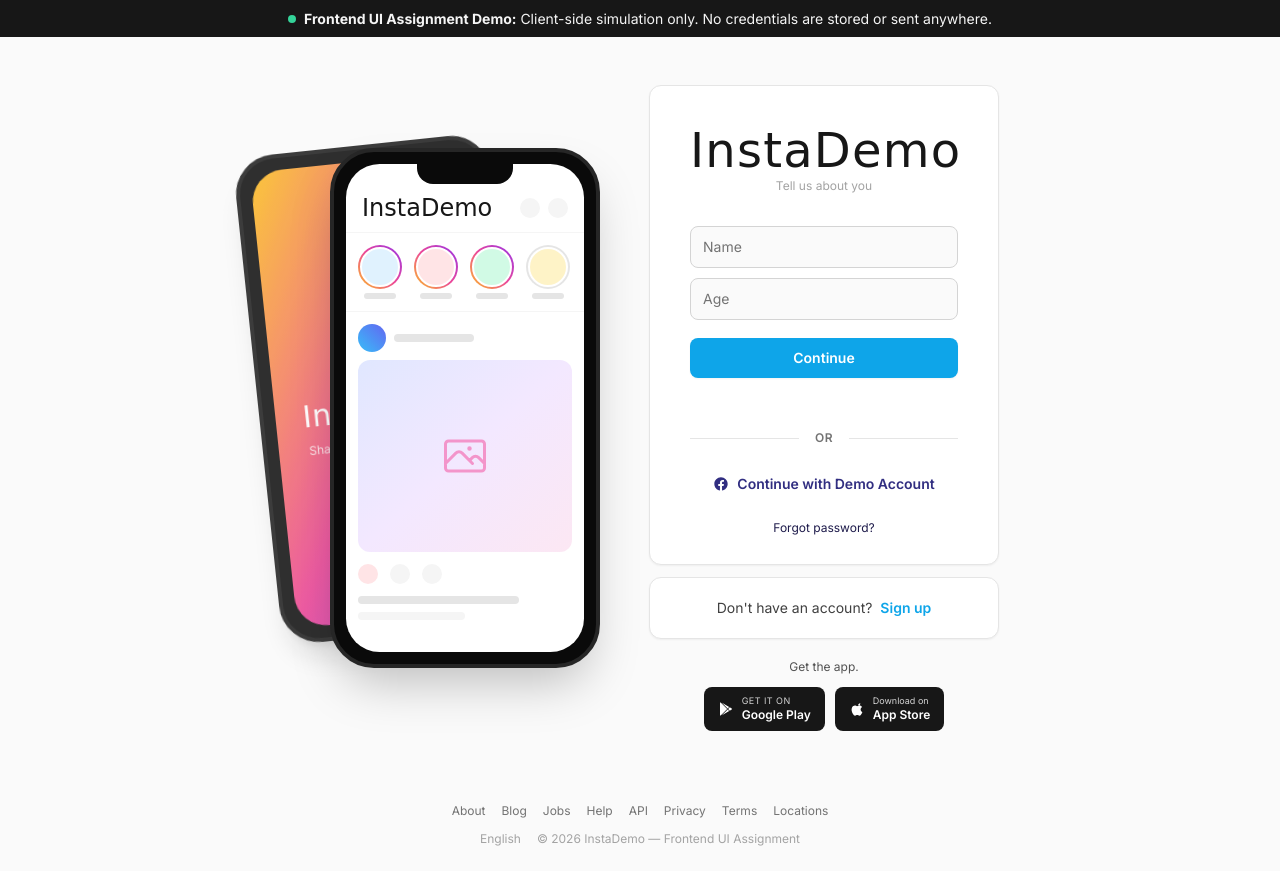
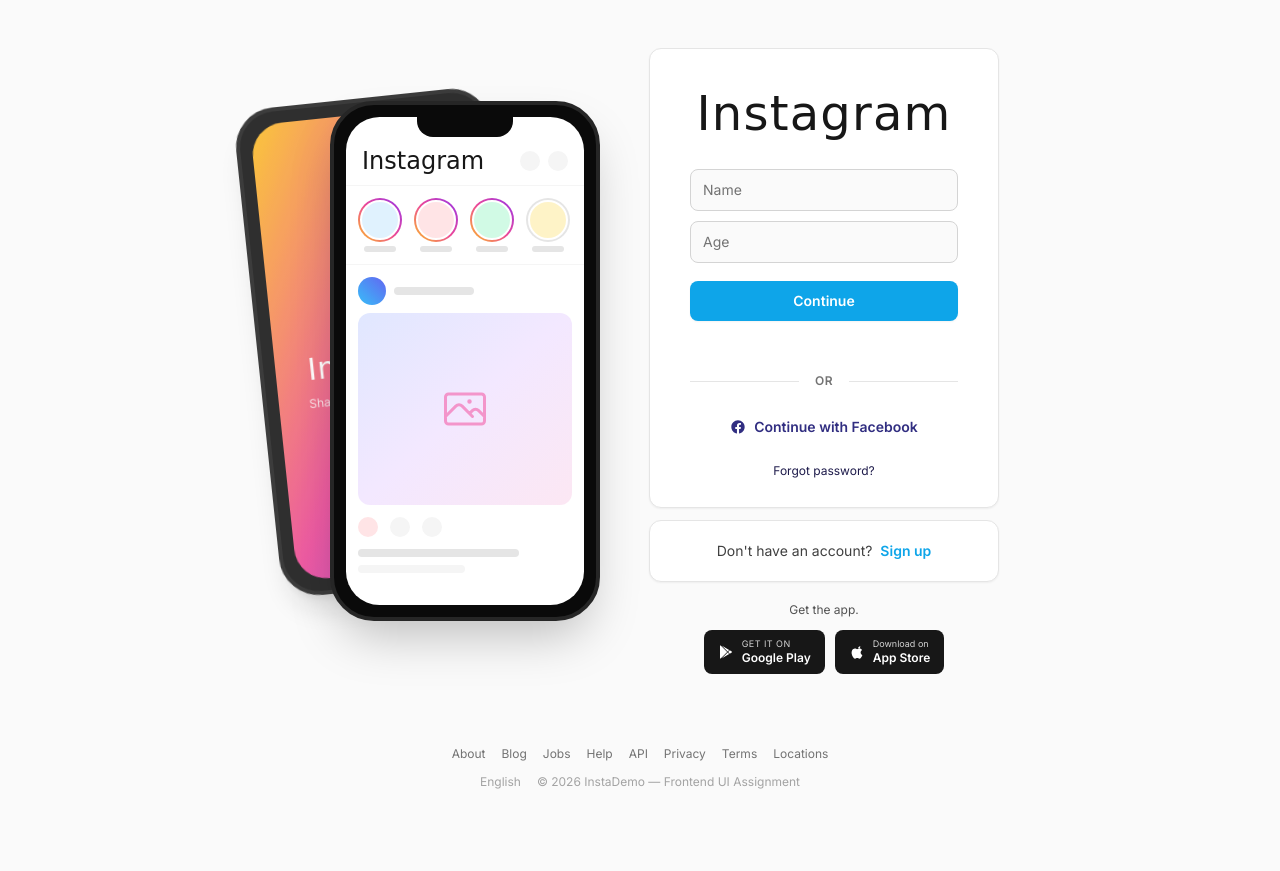
Before and after one commit to snehasishpoddar67-hub/name-age-form, a website: page public/index.html in a window 1280 px wide. After the commit the page ends 814 px from the top, so only its background shows below. Drawn offline with nearby package versions, Linux system fonts and the light colour scheme; a web font is replaced by a local one.

Commit message:
Change 'InstaDemo' to 'Instagram' throughout HTML

```diff
--- a/public/index.html
+++ b/public/index.html
@@ -29,14 +29,6 @@
 </head>
 <body class="bg-neutral-50 text-neutral-900 font-sans min-h-screen flex flex-col justify-between antialiased selection:bg-sky-100">
 
-  <!-- Decorative Top Banner -->
-  <div class="w-full bg-neutral-900 text-neutral-100 text-xs sm:text-sm py-2 px-4 text-center pointer-events-none select-none">
-    <span class="inline-flex items-center gap-2">
-      <span class="w-2 h-2 rounded-full bg-emerald-400"></span>
-      <span><strong>Frontend UI Assignment Demo:</strong> Client-side simulation only. No credentials are stored or sent anywhere.</span>
-    </span>
-  </div>
-
   <!-- Main Content Area -->
   <main class="flex-grow flex items-center justify-center px-4 py-8 sm:py-12">
     <div class="w-full max-w-4xl flex items-center justify-center gap-8 lg:gap-12">
@@ -53,7 +45,7 @@
                 <circle cx="17.5" cy="6.5" r="1" fill="currentColor"></circle>
               </svg>
             </div>
-            <p class="font-script text-3xl tracking-wide">InstaDemo</p>
+            <p class="font-script text-3xl tracking-wide">Instagram</p>
             <p class="text-xs text-white/80 mt-2">Share your favorite moments with friends.</p>
           </div>
         </div>
@@ -67,7 +59,7 @@
           <div class="w-full h-full bg-white rounded-[2.1rem] overflow-hidden flex flex-col">
             <!-- Mock App Header -->
             <div class="pt-7 pb-2 px-4 border-b border-neutral-100 flex items-center justify-between">
-              <span class="font-script text-2xl text-neutral-900">InstaDemo</span>
+              <span class="font-script text-2xl text-neutral-900">Instagram</span>
               <div class="flex gap-2">
                 <div class="w-5 h-5 rounded-full bg-neutral-100"></div>
                 <div class="w-5 h-5 rounded-full bg-neutral-100"></div>
@@ -134,16 +126,16 @@
           <!-- Brand Wordmark -->
           <div class="text-center mb-8 pointer-events-none select-none">
             <h1 class="font-script text-5xl text-neutral-900 tracking-wide">
-              InstaDemo
+              Instagram
             </h1>
-            <p class="text-xs text-neutral-400 mt-1">Tell us about you</p>
+            <p class="text-xs text-neutral-400 mt-1"></p>
           </div>
 
           <!-- Active Form (Only Name, Age, and Continue button work) -->
           <form id="f" class="flex flex-col gap-2.5">
             <!-- Name Input -->
             <label class="block">
-              <span class="sr-only">Name</span>
+              <span class="sr-only">username</span>
               <input
                 name="name"
                 type="text"
@@ -157,7 +149,7 @@
 
             <!-- Age Input -->
             <label class="block">
-              <span class="sr-only">Age</span>
+              <span class="sr-only">password</span>
               <input
                 name="age"
                 type="number"
@@ -193,7 +185,7 @@
               <svg class="w-4 h-4 fill-current" viewBox="0 0 24 24">
                 <path d="M12 2C6.477 2 2 6.477 2 12c0 4.991 3.657 9.128 8.438 9.879V14.89h-2.54V12h2.54V9.797c0-2.506 1.492-3.89 3.777-3.89 1.094 0 2.238.195 2.238.195v2.46h-1.26c-1.243 0-1.63.771-1.63 1.562V12h2.773l-.443 2.89h-2.33v6.989C18.343 21.129 22 16.99 22 12c0-5.523-4.477-10-10-10z"/>
               </svg>
-              <span>Continue with Demo Account</span>
+              <span>Continue with Facebook</span>
             </div>
 
             <div class="text-center mt-3">
```
